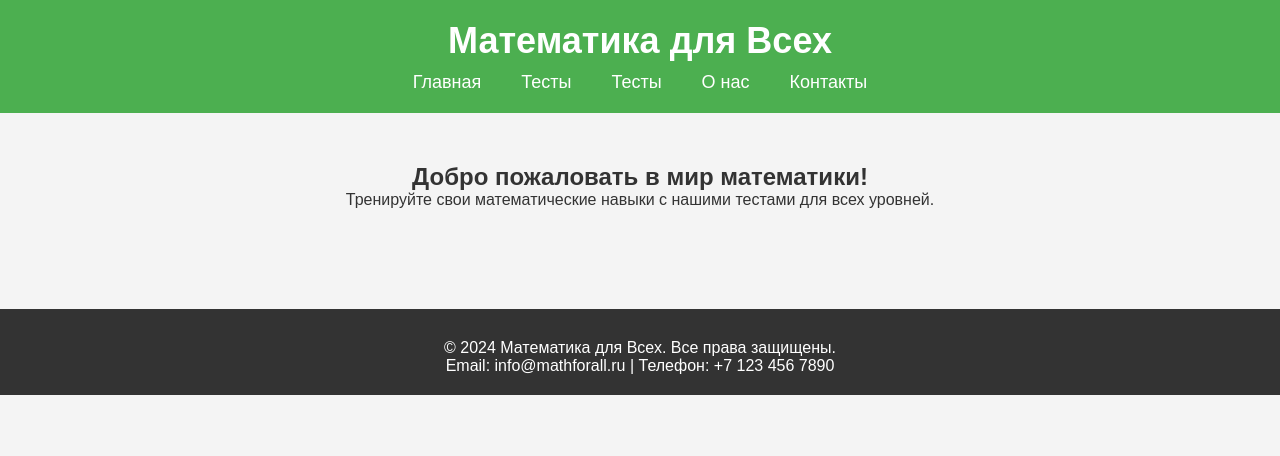
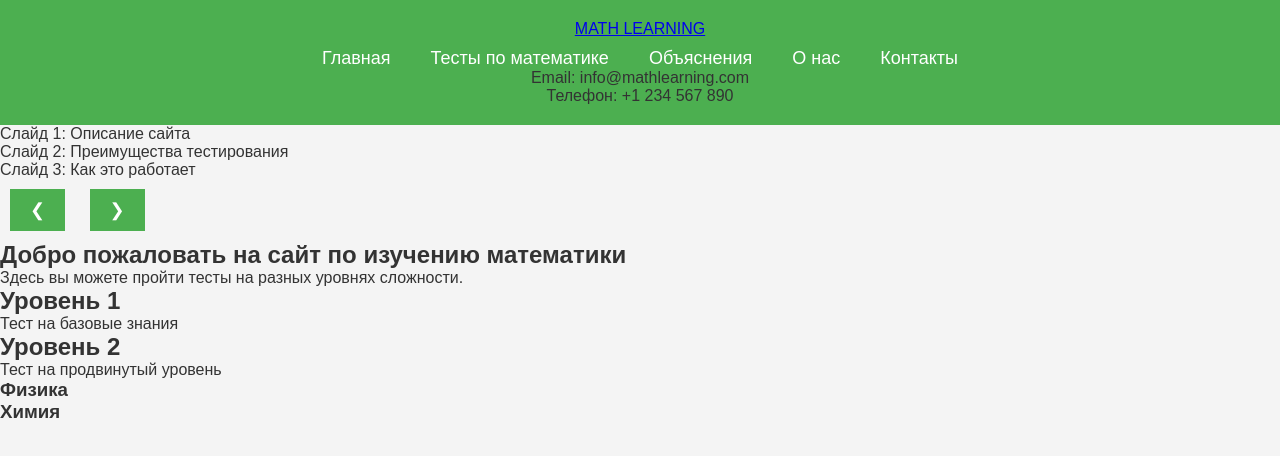
Before and after one commit to DilnazRakhymzhanova/azilkhanmath, a plain HTML site: page index.html in a window 1280 px wide. Drawn offline with Linux system fonts and the light colour scheme.

Commit message:
Update index.html

```diff
--- a/index.html
+++ b/index.html
@@ -3,39 +3,71 @@
 <head>
     <meta charset="UTF-8">
     <meta name="viewport" content="width=device-width, initial-scale=1.0">
-    <title>Математика для Всех</title>
+    <title>Главная - MATH LEARNING</title>
     <link rel="stylesheet" href="style.css">
 </head>
 <body>
+    <!-- Header -->
     <header>
         <div class="container">
-            <div class="logo">
-                <h1>Математика для Всех</h1>
+            <div class="navbar__logo">
+                <a href="index.html">MATH LEARNING</a>
             </div>
-            <nav>
+            <nav class="navbar__menu">
                 <ul>
                     <li><a href="index.html">Главная</a></li>
-                    <li><a href="test.html">Тесты</a></li>
-                     <li><a href="explanations.html">Тесты</a></li>
+                    <li><a href="test.html">Тесты по математике</a></li>
+                    <li><a href="explanations.html">Объяснения</a></li>
                     <li><a href="about.html">О нас</a></li>
                     <li><a href="contact.html">Контакты</a></li>
                 </ul>
             </nav>
+            <div class="header-contact-info">
+                <p>Email: info@mathlearning.com</p>
+                <p>Телефон: +1 234 567 890</p>
+            </div>
         </div>
     </header>
 
+    <!-- Основной контент страницы -->
     <main>
-        <section class="hero">
-            <h2>Добро пожаловать в мир математики!</h2>
-            <p>Тренируйте свои математические навыки с нашими тестами для всех уровней.</p>
+        <section class="carousel">
+            <!-- Добавьте здесь код карусели -->
+        <div class="slides">
+            <div class="slide active">Слайд 1: Описание сайта</div>
+            <div class="slide">Слайд 2: Преимущества тестирования</div>
+            <div class="slide">Слайд 3: Как это работает</div>
+        </div>
+        <button class="prev" onclick="prevSlide()">❮</button>
+        <button class="next" onclick="nextSlide()">❯</button>
+        </section>
+
+        <section class="info">
+            <h1>Добро пожаловать на сайт по изучению математики</h1>
+            <p>Здесь вы можете пройти тесты на разных уровнях сложности.</p>
+        </section>
+
+        <section class="test-options">
+            <div class="test-card">
+                <h2>Уровень 1</h2>
+                <p>Тест на базовые знания</p>
+            </div>
+            <div class="test-card">
+                <h2>Уровень 2</h2>
+                <p>Тест на продвинутый уровень</p>
+            </div>
+        </section>
+
+        <section class="subject-cards">
+            <div class="subject-card">
+                <h3>Физика</h3>
+            </div>
+            <div class="subject-card">
+                <h3>Химия</h3>
+            </div>
         </section>
     </main>
 
-    <footer>
-        <div class="footer-content">
-            <p>&copy; 2024 Математика для Всех. Все права защищены.</p>
-            <p>Email: info@mathforall.ru | Телефон: +7 123 456 7890</p>
-        </div>
-    </footer>
+    <script src="script.js"></script>
 </body>
 </html>
```
